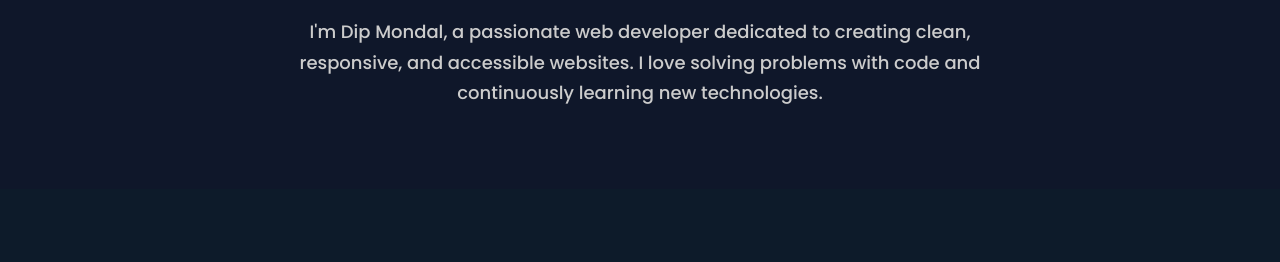
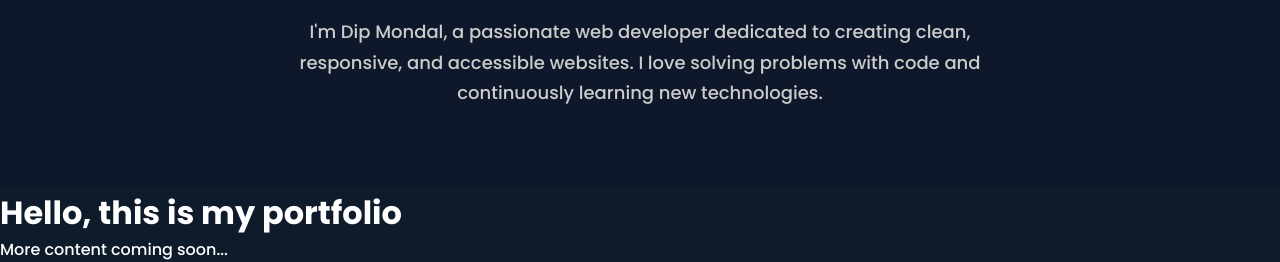
Before and after one commit to dip9564/Portfolio, a plain HTML site: page index.html in a window 1280 px wide. Shown: the part 750-1012 px from the top of the page. Before the commit the page ends 939 px from the top, so only its background shows below. Drawn offline with Linux system fonts and the light colour scheme.

Commit message:
Update index.html

```diff
--- a/index.html
+++ b/index.html
@@ -10,6 +10,7 @@
   <link href="https://fonts.googleapis.com/css2?family=Poppins:wght@300;500;700&display=swap" rel="stylesheet">
   <link rel="stylesheet" href="https://cdnjs.cloudflare.com/ajax/libs/font-awesome/6.5.0/css/all.min.css">
 </head>
+
 <style>
   .stats {
     display: flex;
@@ -92,6 +93,9 @@
   </div>
 </section>
 
+
+<body>
+  <h1>Hello, this is my portfolio</h1>
+  <p>More content coming soon...</p>
 </body>
-
 </html>
```
